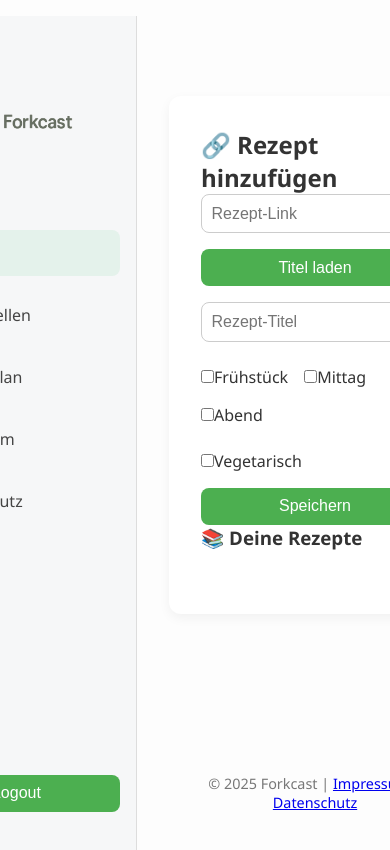
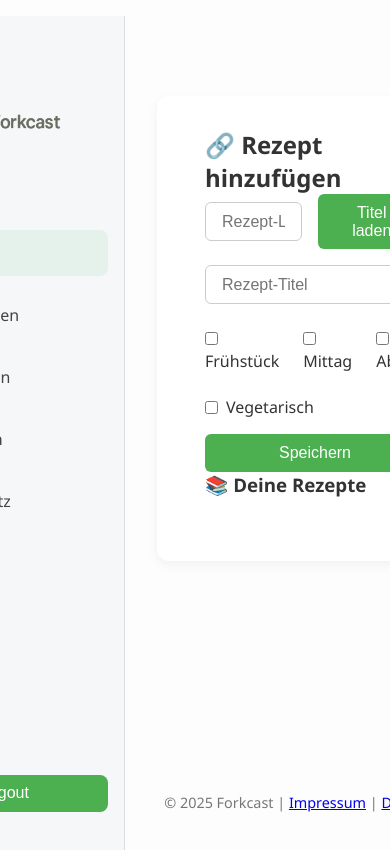
Before and after one commit to DorKickZz/forkcast, a React (Vite) app: page /setup in a window 390 px wide. Shown: the top 850 px of the page. Built offline with nearby package versions, Linux system fonts and the light colour scheme.

Commit message:
💻 Desktop-Optimierung: Setup-Seite jetzt ohne Mobile-Styling

```diff
--- a/src/pages/Setup.css
+++ b/src/pages/Setup.css
@@ -1,9 +1,9 @@
-/* 📁 src/pages/Setup.css */
+/* 📁 src/pages/Setup.css – Desktop-Only Version */
 
 .setup-wrapper {
-  max-width: 700px;
+  max-width: 900px;
   margin: 3rem auto;
-  padding: 2rem;
+  padding: 2rem 3rem;
   background-color: #fff;
   border-radius: 12px;
   box-shadow: 0 4px 12px rgba(0, 0, 0, 0.05);
@@ -16,20 +16,27 @@
 }
 
 .recipe-form input[type="text"] {
-  padding: 0.6rem;
+  padding: 0.6rem 1rem;
   font-size: 1rem;
   border: 1px solid #ccc;
-  border-radius: 8px;
+  border-radius: 6px;
+  width: 100%;
+}
+
+.recipe-form .row {
+  display: flex;
+  align-items: center;
+  gap: 1rem;
 }
 
 .recipe-form button {
-  align-self: flex-start;
-  padding: 0.6rem 1.2rem;
+  padding: 0.6rem 1.5rem;
   background-color: #4caf50;
   color: white;
   border: none;
-  border-radius: 8px;
+  border-radius: 6px;
   cursor: pointer;
+  font-weight: 500;
 }
 
 .recipe-form button:hover {
@@ -38,49 +45,55 @@
 
 .checkbox-row {
   display: flex;
-  gap: 1rem;
-  flex-wrap: wrap;
+  gap: 1.5rem;
   margin-top: 0.5rem;
 }
 
 .veg-check {
   margin-top: 0.5rem;
+  display: flex;
+  align-items: center;
+  gap: 0.5rem;
 }
 
 .recipe-list {
-  display: grid;
-  grid-template-columns: repeat(auto-fit, minmax(240px, 1fr));
-  gap: 1.2rem;
+  display: flex;
+  flex-wrap: wrap;
+  gap: 1.5rem;
   margin-top: 2rem;
 }
 
 .recipe-card {
-  border: 1px solid #eee;
-  border-radius: 8px;
+  flex: 1 1 calc(33.3% - 1rem);
+  min-width: 260px;
+  border: 1px solid #ddd;
+  border-radius: 6px;
   padding: 1rem;
-  background-color: #fafafa;
+  background-color: #f9f9f9;
+  box-shadow: 0 2px 5px rgba(0, 0, 0, 0.03);
   display: flex;
   flex-direction: column;
-  gap: 0.5rem;
-  box-shadow: 0 2px 6px rgba(0,0,0,0.03);
+  justify-content: space-between;
 }
 
 .recipe-card h4 {
-  margin: 0;
-  font-size: 1.1rem;
+  margin-bottom: 0.5rem;
+  font-size: 1.05rem;
 }
 
-.recipe-card p {
-  margin: 0;
+.recipe-card a {
+  color: #2e7d32;
+  font-weight: 500;
 }
 
 .recipe-card button {
   align-self: flex-end;
+  margin-top: 0.5rem;
   background-color: #e53935;
   color: white;
-  padding: 0.3rem 0.6rem;
+  padding: 0.4rem 0.8rem;
   border: none;
-  border-radius: 6px;
+  border-radius: 5px;
   cursor: pointer;
 }
 
--- a/src/pages/Setup.tsx
+++ b/src/pages/Setup.tsx
@@ -93,6 +93,7 @@ export default function Setup() {
     <div className="setup-wrapper">
       <h2>🔗 Rezept hinzufügen</h2>
       <form className="recipe-form" onSubmit={handleSubmit}>
+        <div className="row">
           <input
             type="text"
             placeholder="Rezept-Link"
@@ -102,6 +103,7 @@ export default function Setup() {
           <button type="button" onClick={fetchTitleFromUrl} disabled={loading}>
             {loading ? 'Lädt...' : 'Titel laden'}
           </button>
+        </div>
 
         <input
           type="text"
```
Lines whose indentation alone changed are shown as unchanged.
